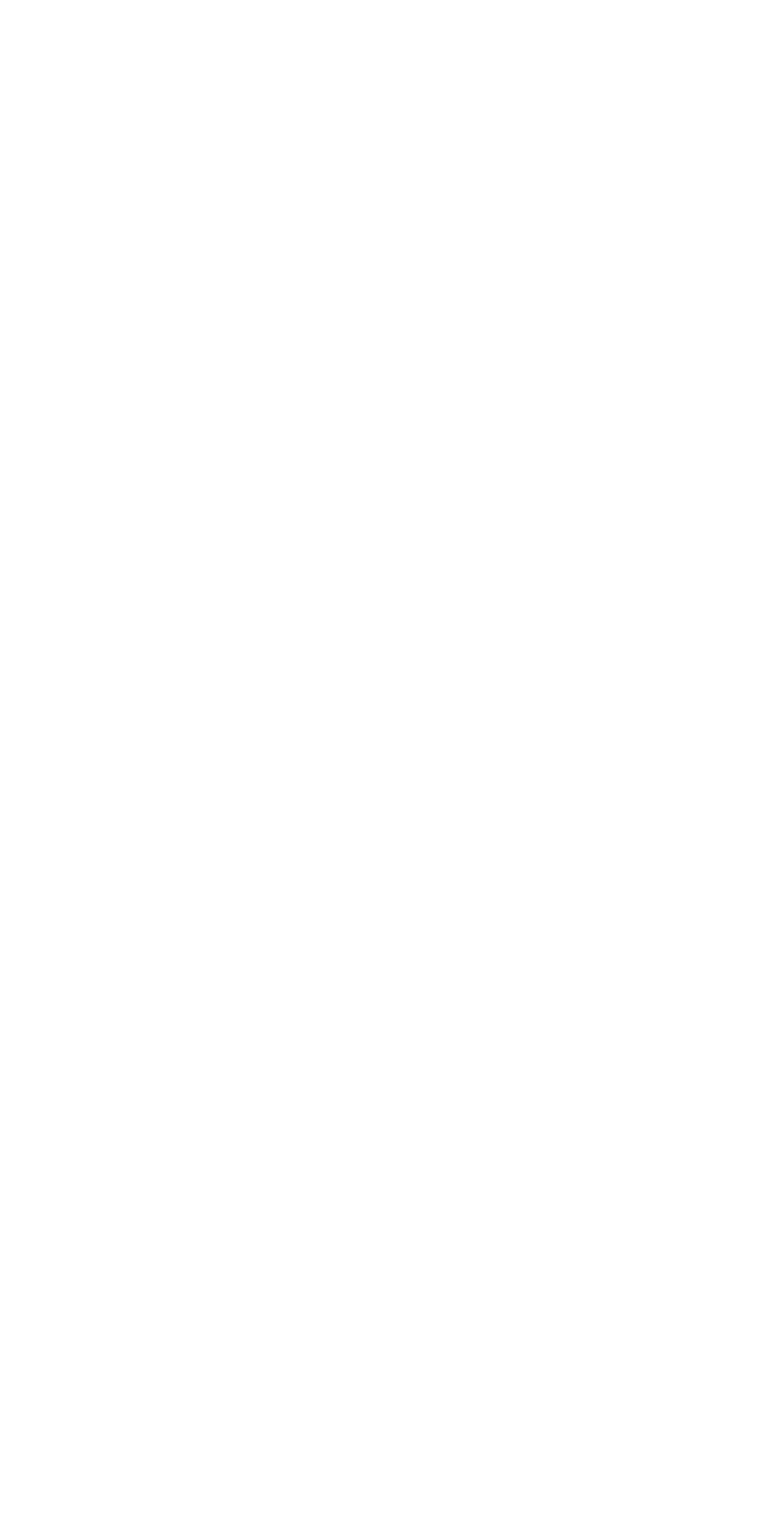
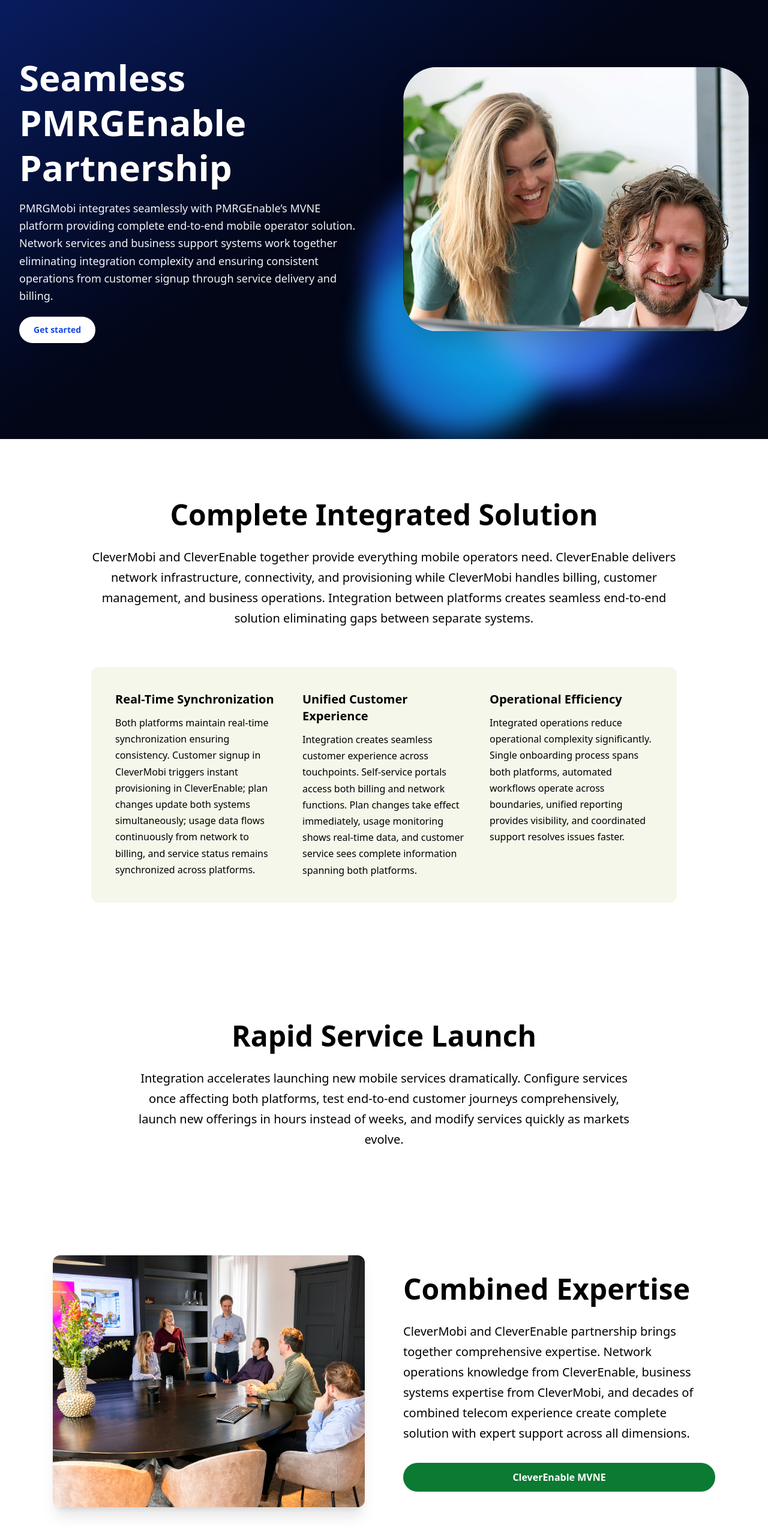
Before and after one commit to Sugaam-dev/NewPMRG_Solution, a React (Vite) app: page /solution-of-pmrg/pmrg-enable-integration in a window 1280 px wide. Before the commit this address had no page. Shown: the part 108-2674 px from the top of the page at 60% size. Before the commit the page ends 800 px from the top, so only its background shows below. Built offline with nearby package versions, Linux system fonts and the light colour scheme.

Commit message:
updated full code and files

```diff
--- a/src/App.jsx
+++ b/src/App.jsx
@@ -41,6 +41,7 @@
 import SecurityAnalyticsPage from "./Components/Pages/PmrgSolution/SecurityAnalyticsPage";
 import OperationsIntegrationsPage from "./Components/Pages/PmrgSolution/OperationsIntegrationsPage";
 import CompliancePage from "./Components/Pages/PmrgSolution/CompliancePage";
+import PMRGEnableIntegration from "./Components/Pages/PmrgSolution/PMRGEnableIntegration";
 
 
 
@@ -64,6 +65,7 @@
           <Route path="solution-of-pmrg/security-analytics" element={<SecurityAnalyticsPage/>}/>
           <Route path="solution-of-pmrg/operations-integrations" element={<OperationsIntegrationsPage/>}/>
           <Route path="solution-of-pmrg/compliance" element={<CompliancePage/>}/>
+          <Route path="solution-of-pmrg/pmrg-enable-integration" element={<PMRGEnableIntegration/>}/>
 
 
           <Route path="pmrg-way-of-work/developmentphilosophy" element={<DevelopmentPhilosophyPage/>}/>
--- a/src/Components/Pages/PmrgSolution/CompliancePage.jsx
+++ b/src/Components/Pages/PmrgSolution/CompliancePage.jsx
@@ -1,9 +1,13 @@
 import React from "react";
 import PortalPhone from "../../../assets/provisioning.png";
+import HeroSection from "../HeroSection";
+import compliancedata from "../../../data/compliancedata";
 
 export default function CompliancePage() {
   return (
 <>
+    <HeroSection {...compliancedata}/>
+
     <div className="w-full bg-white text-black">
 
       {/* =============================
--- /dev/null
+++ b/src/Components/Pages/PmrgSolution/PMRGEnableIntegration.jsx
@@ -0,0 +1,133 @@
+import React from "react";
+
+// Example image imports (replace with your own)
+
+import meetingImage from "../../../assets/combined.jpg";
+import HeroSection from "../HeroSection";
+import pmrgenableintegrationdata from "../../../data/pmrgenableintegrationdata";
+
+export default function PMRGEnableIntegration() {
+  return (
+  <>
+  <HeroSection {...pmrgenableintegrationdata}/>
+    <main className="w-full bg-white">
+
+
+
+      {/* ============================ COMPLETE INTEGRATED SOLUTION ============================ */}
+      <section className="py-24 bg-white">
+        <div className="max-w-5xl mx-auto px-6 text-center">
+          <h2 className="text-5xl font-bold leading-tight font-['PST Mail Sans',Helvetica,Arial,sans-serif]">
+            Complete Integrated Solution
+          </h2>
+
+          <p className="mt-6 text-[20px] leading-[1.7] font-['Mona Sans',Helvetica,Arial,sans-serif]">
+            CleverMobi and CleverEnable together provide everything mobile operators need. CleverEnable
+            delivers network infrastructure, connectivity, and provisioning while CleverMobi handles
+            billing, customer management, and business operations. Integration between platforms creates
+            seamless end-to-end solution eliminating gaps between separate systems.
+          </p>
+
+          {/* 3 COLUMNS BOX */}
+          <div className="mt-16 bg-[#F5F7EB] rounded-xl p-10 grid md:grid-cols-3 gap-10 text-left">
+
+            {/* BOX 1 */}
+            <div>
+              <h3 className="text-xl font-bold mb-3">Real-Time Synchronization</h3>
+              <p className="text-[16px] leading-[1.7]">
+                Both platforms maintain real-time synchronization ensuring consistency. Customer signup
+                in CleverMobi triggers instant provisioning in CleverEnable; plan changes update both
+                systems simultaneously; usage data flows continuously from network to billing, and
+                service status remains synchronized across platforms.
+              </p>
+            </div>
+
+            {/* BOX 2 */}
+            <div>
+              <h3 className="text-xl font-bold mb-3">Unified Customer Experience</h3>
+              <p className="text-[16px] leading-[1.7]">
+                Integration creates seamless customer experience across touchpoints. Self-service portals
+                access both billing and network functions. Plan changes take effect immediately, usage
+                monitoring shows real-time data, and customer service sees complete information spanning
+                both platforms.
+              </p>
+            </div>
+
+            {/* BOX 3 */}
+            <div>
+              <h3 className="text-xl font-bold mb-3">Operational Efficiency</h3>
+              <p className="text-[16px] leading-[1.7]">
+                Integrated operations reduce operational complexity significantly. Single onboarding
+                process spans both platforms, automated workflows operate across boundaries, unified
+                reporting provides visibility, and coordinated support resolves issues faster.
+              </p>
+            </div>
+
+          </div>
+        </div>
+      </section>
+
+      {/* ============================ RAPID SERVICE LAUNCH ============================ */}
+      <section className="py-24 bg-white">
+        <div className="text-center max-w-4xl mx-auto px-6">
+          <h2 className="text-5xl font-bold leading-tight font-['PST Mail Sans',Helvetica,Arial,sans-serif]">
+            Rapid Service Launch
+          </h2>
+
+          <p className="mt-6 text-[20px] leading-[1.7] font-['Mona Sans',Helvetica,Arial,sans-serif]">
+            Integration accelerates launching new mobile services dramatically. Configure services once
+            affecting both platforms, test end-to-end customer journeys comprehensively, launch new
+            offerings in hours instead of weeks, and modify services quickly as markets evolve.
+          </p>
+        </div>
+      </section>
+
+      {/* ============================ COMBINED EXPERTISE ============================ */}
+      <section className="py-20 bg-white">
+        <div className="max-w-6xl mx-auto px-6 grid md:grid-cols-2 gap-16">
+
+          {/* LEFT IMAGE */}
+          <img
+            src={meetingImage}
+            alt="team meeting"
+            className="rounded-xl shadow-xl w-full h-[420px] object-cover"
+          />
+
+          {/* RIGHT TEXT */}
+          <div className="flex flex-col justify-center">
+            <h2 className="text-4xl md:text-5xl font-bold leading-tight font-['PST Mail Sans',Helvetica,Arial,sans-serif]">
+              Combined Expertise
+            </h2>
+
+            <p className="mt-6 text-[20px] leading-[1.7] font-['Mona Sans',Helvetica,Arial,sans-serif]">
+              CleverMobi and CleverEnable partnership brings together comprehensive expertise. Network
+              operations knowledge from CleverEnable, business systems expertise from CleverMobi, and
+              decades of combined telecom experience create complete solution with expert support across
+              all dimensions.
+            </p>
+
+            <button className="mt-8 bg-[#0B7A32] text-white px-6 py-3 rounded-full font-semibold shadow">
+              CleverEnable MVNE
+            </button>
+          </div>
+        </div>
+      </section>
+
+      {/* ============================ ALTERNATIVE INTEGRATION OPTIONS ============================ */}
+      <section className="py-24 bg-white">
+        <div className="max-w-4xl mx-auto px-6 text-center">
+          <h2 className="text-5xl font-bold leading-tight font-['PST Mail Sans',Helvetica,Arial,sans-serif]">
+            Alternative Integration Options
+          </h2>
+
+          <p className="mt-6 text-[20px] leading-[1.7] font-['Mona Sans',Helvetica,Arial,sans-serif]">
+            While CleverEnable integration provides optimal experience, CleverMobi also integrates with
+            other MVNEs. Open APIs support connections to any MVNE platform, standard protocols enable
+            common integration patterns, and experienced integration teams support implementations.
+          </p>
+        </div>
+      </section>
+    </main>
+  </>
+  );
+}
--- /dev/null
+++ b/src/data/compliancedata.js
@@ -0,0 +1,14 @@
+// src/data/heroData.js
+import heroImg from "../assets/clevermobi.png";
+
+const compliancedata = {
+  image: heroImg,
+  title: "Meeting Regulatory Requirements",
+  // highlight: "mobile operators",
+  description:
+    "Mobile operators face extensive regulatory requirements covering telecommunications, privacy, consumer protection, and financial reporting. CleverMobi handles compliance complexity enabling operators to meet obligations without dedicating excessive resources to regulatory management.",
+  buttonLabel: "Get started",
+  buttonHref: "/get-started",
+};
+
+export default compliancedata;
--- a/src/data/megaMenuData.js
+++ b/src/data/megaMenuData.js
@@ -133,6 +133,7 @@
         label: "MVNE Integration",
         icon: Heart,
         active: false,
+         href: "solution-of-pmrg/pmrg-enable-integration",
         image:
           "https://images.pexels.com/photos/799443/pexels-photo-799443.jpeg",
         heading: "MVNE Integration",
--- /dev/null
+++ b/src/data/pmrgenableintegrationdata.js
@@ -0,0 +1,14 @@
+// src/data/heroData.js
+import heroImg from "../assets/clevermobi.png";
+
+const pmrgenableintegrationdata = {
+  image: heroImg,
+  title: "Seamless PMRGEnable Partnership",
+  // highlight: "mobile operators",
+  description:
+    "PMRGMobi integrates seamlessly with PMRGEnable’s MVNE platform providing complete end-to-end mobile operator solution. Network services and business support systems work together eliminating integration complexity and ensuring consistent operations from customer signup through service delivery and billing.",
+  buttonLabel: "Get started",
+  buttonHref: "/get-started",
+};
+
+export default pmrgenableintegrationdata;
```
Also changed, not shown: filestructure.txt, src/assets/combined.jpg (added).
